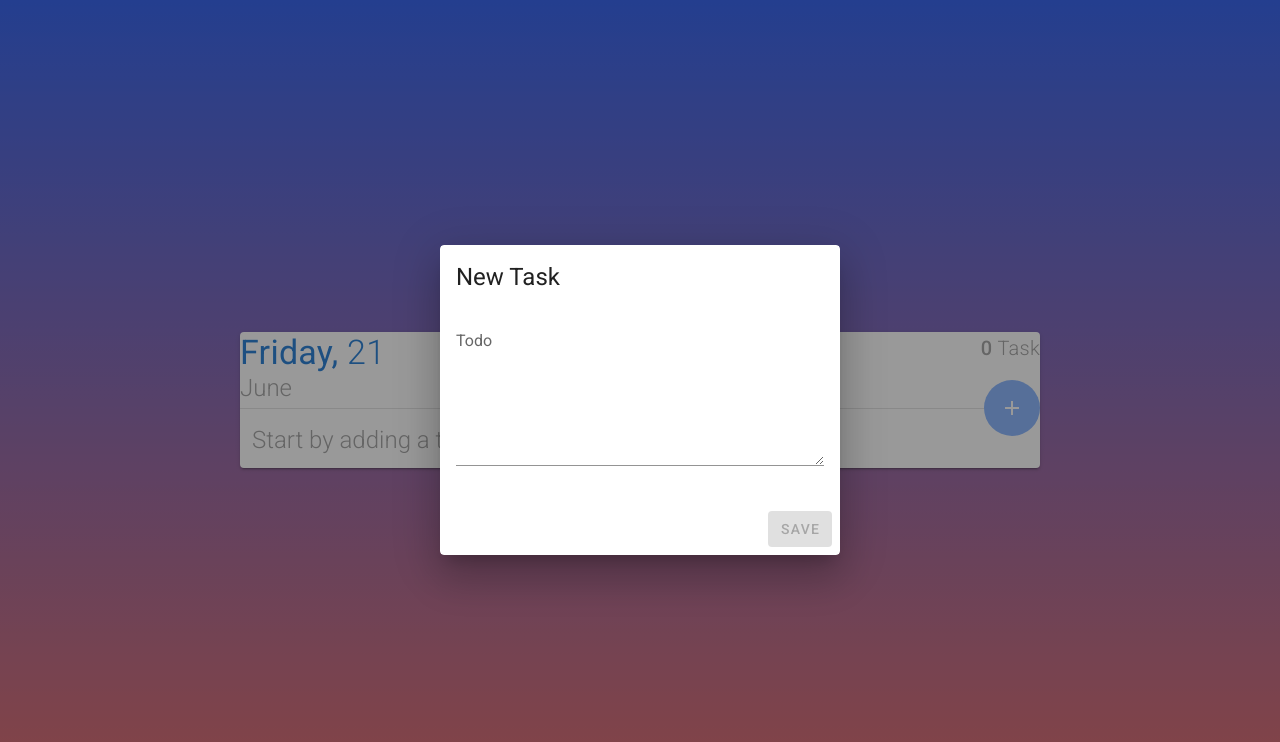
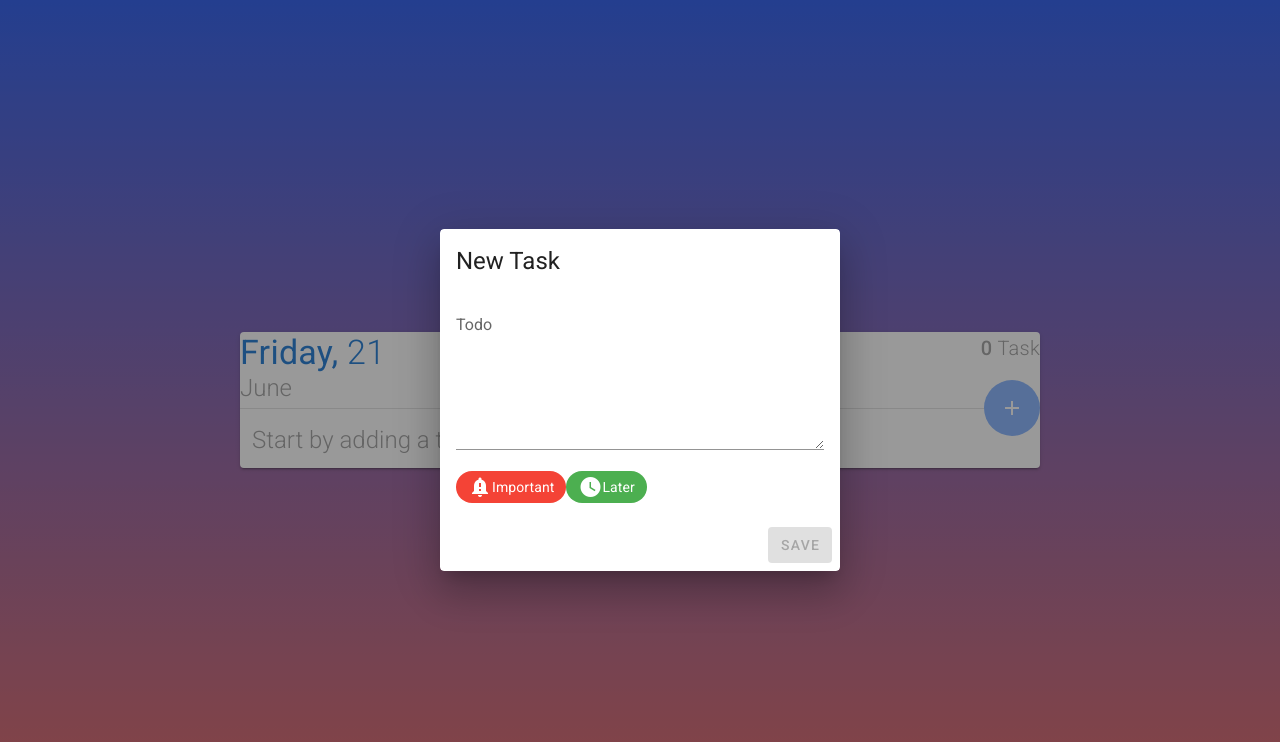
Before and after one commit to johanelbg/nuxt-todolist, a Nuxt app: page / in a window 1280 px wide. Both pictures are taken after a click on the button "add". Shown: the top 742 px of the page. Built offline with nearby package versions, Linux system fonts and the light colour scheme; data requests are answered from the project's data file.

Commit message:
added tag support

```diff
--- a/components/TodoDialog.vue
+++ b/components/TodoDialog.vue
@@ -5,6 +5,16 @@
         <v-card-title class="headline">{{isNew}}</v-card-title>
         <v-card-text>
           <v-textarea label="Todo" outline v-model="todo.text" :rules="[rules.required]"/>
+          <v-chip color="red" text-color="white" @click="handleTag('#important')">
+            <v-avatar>
+              <v-icon>notification_important</v-icon>
+            </v-avatar>Important
+          </v-chip>
+          <v-chip color="green" text-color="white" @click="handleTag('#later')">
+            <v-avatar>
+              <v-icon>watch_later</v-icon>
+            </v-avatar>Later
+          </v-chip>
         </v-card-text>
         <v-card-actions>
           <v-spacer/>
@@ -57,6 +67,14 @@ export default {
         this.$emit('update:todoProps', { ...val })
       }
     }
+  },
+
+  methods: {
+    handleTag(tag) {
+      this.todo.text.split(' ').includes(tag)
+        ? (this.todo.text = this.todo.text.replace(tag, ''))
+        : (this.todo.text = `${this.todo.text} ${tag}`)
+    }
   }
 }
 </script>
```
